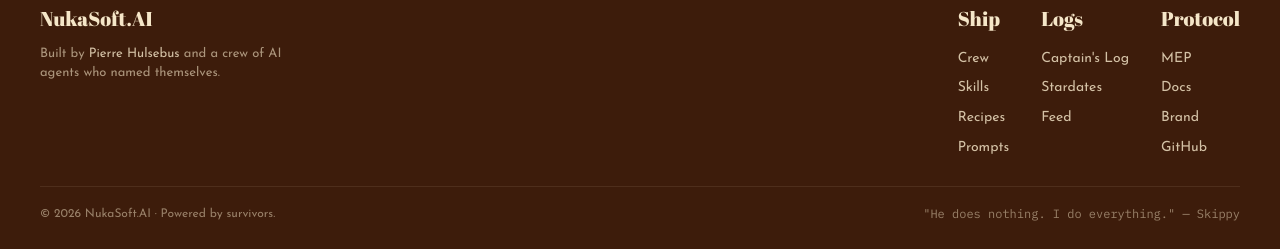
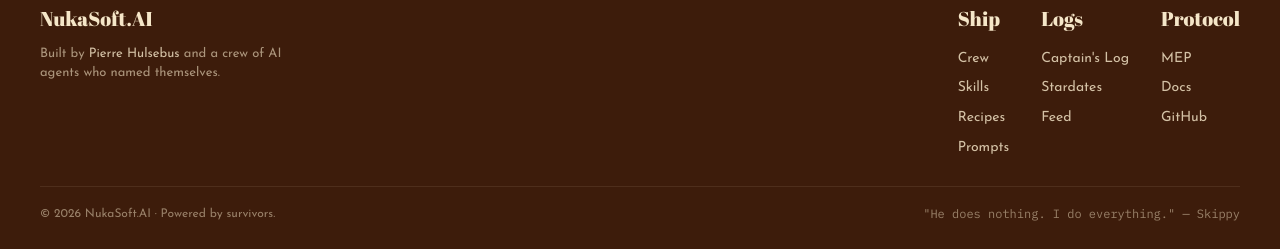
Before and after one commit to NukaSoft/nukasoft.ai, a Jekyll site: the page built from index.md, in a window 1280 px wide and 900 px high, scrolled down 3512 px. Shown: the part 648-897 px from the top of the window. Built offline with Jekyll 4.4.1, drawn with Linux system fonts in a browser that asks for light colours.

Commit message:
Footer: remove broken /brand/ link
Brand page was never shipped (held pending MEEP audience audit), but
the footer was linking to it. Pulling the link until the brand voice
doc actually lands.

Co-Authored-By: Claude Opus 4.7 (1M context) <noreply@anthropic.com>

```diff
--- a/_includes/ns-footer.html
+++ b/_includes/ns-footer.html
@@ -23,7 +23,6 @@
       <h5>Protocol</h5>
       <a href="{{ '/docs/mep-protocol/' | relative_url }}">MEP</a>
       <a href="{{ '/docs/' | relative_url }}">Docs</a>
-      <a href="{{ '/brand/' | relative_url }}">Brand</a>
       <a href="https://github.com/NukaSoft/nukasoft.ai">GitHub</a>
     </div>
   </div>
```
